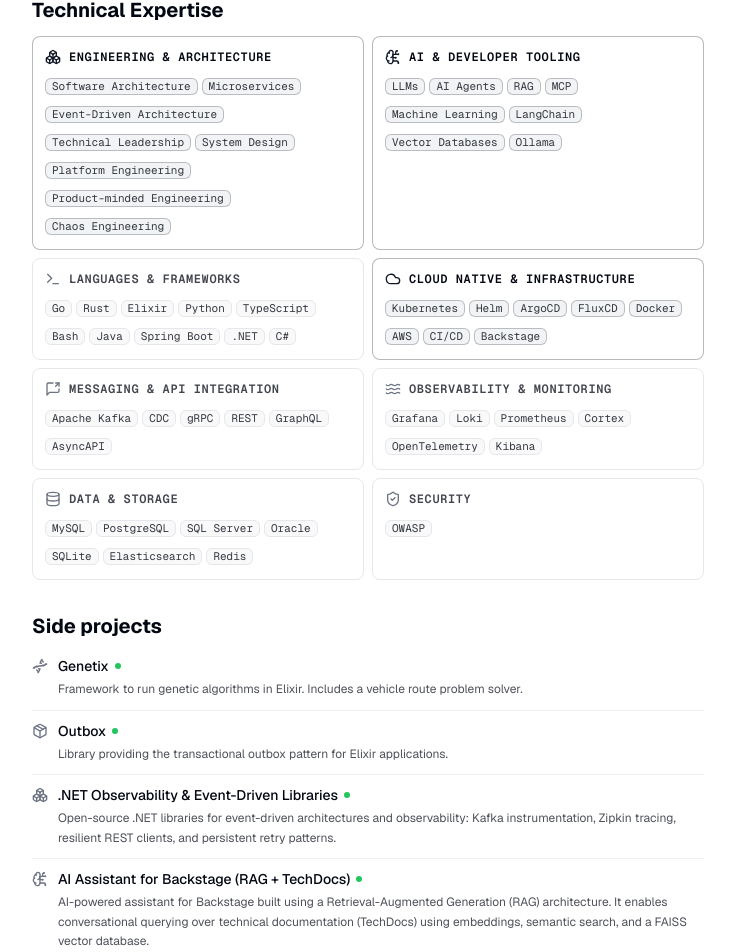
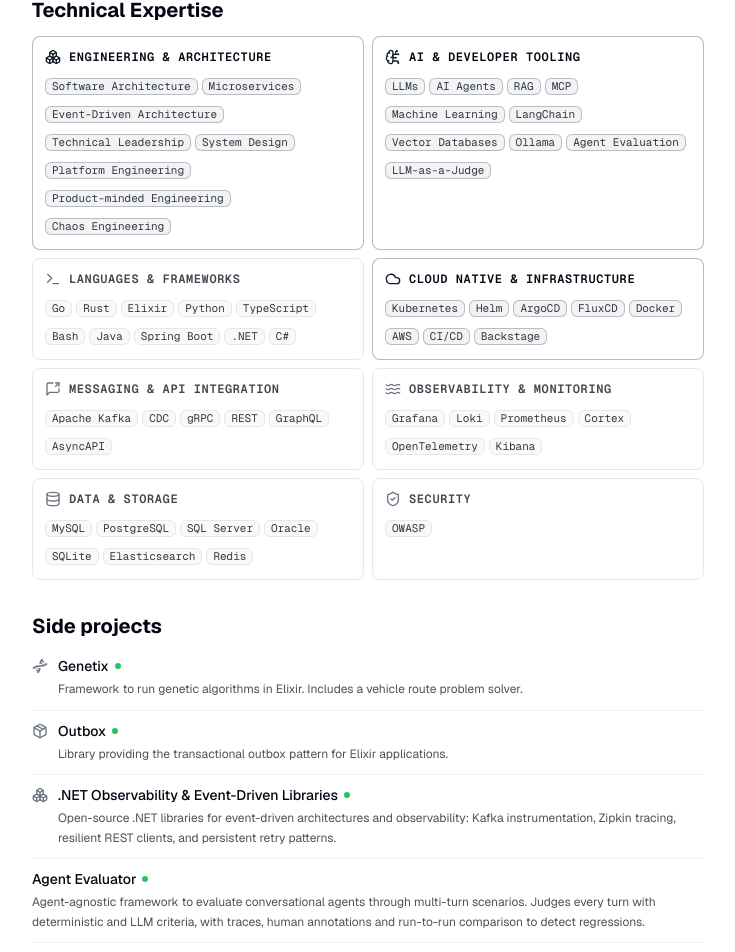
Before and after one commit to jsolana/cv, a Next.js app: page / in a window 1280 px wide. Shown: the part 1656-2608 px from the top of the page, without its empty margins (272-1007 px from the left). Built offline with nearby package versions, Linux system fonts and the light colour scheme.

Commit message:
Add agent evaluator project

```diff
--- a/src/data/resume-data.ts
+++ b/src/data/resume-data.ts
@@ -173,6 +173,8 @@ export const RESUME_DATA: ResumeData = {
         "LangChain",
         "Vector Databases",
         "Ollama",
+        "Agent Evaluation",
+        "LLM-as-a-Judge",
       ],
     },
     {
@@ -275,6 +277,16 @@ export const RESUME_DATA: ResumeData = {
       },
     },
     {
+      title: "Agent Evaluator",
+      techStack: ["Go", "React", "SQLite", "LLM-as-a-Judge", "Agent Evaluation"],
+      description:
+        "Agent-agnostic framework to evaluate conversational agents through multi-turn scenarios. Judges every turn with deterministic and LLM criteria, with traces, human annotations and run-to-run comparison to detect regressions.",
+      link: {
+        label: "github.com/jsolana/agent-evaluator",
+        href: "https://github.com/jsolana/agent-evaluator",
+      },
+    },
+    {
       title: "AI Assistant for Backstage (RAG + TechDocs)",
       techStack: [
         "Python",
```
